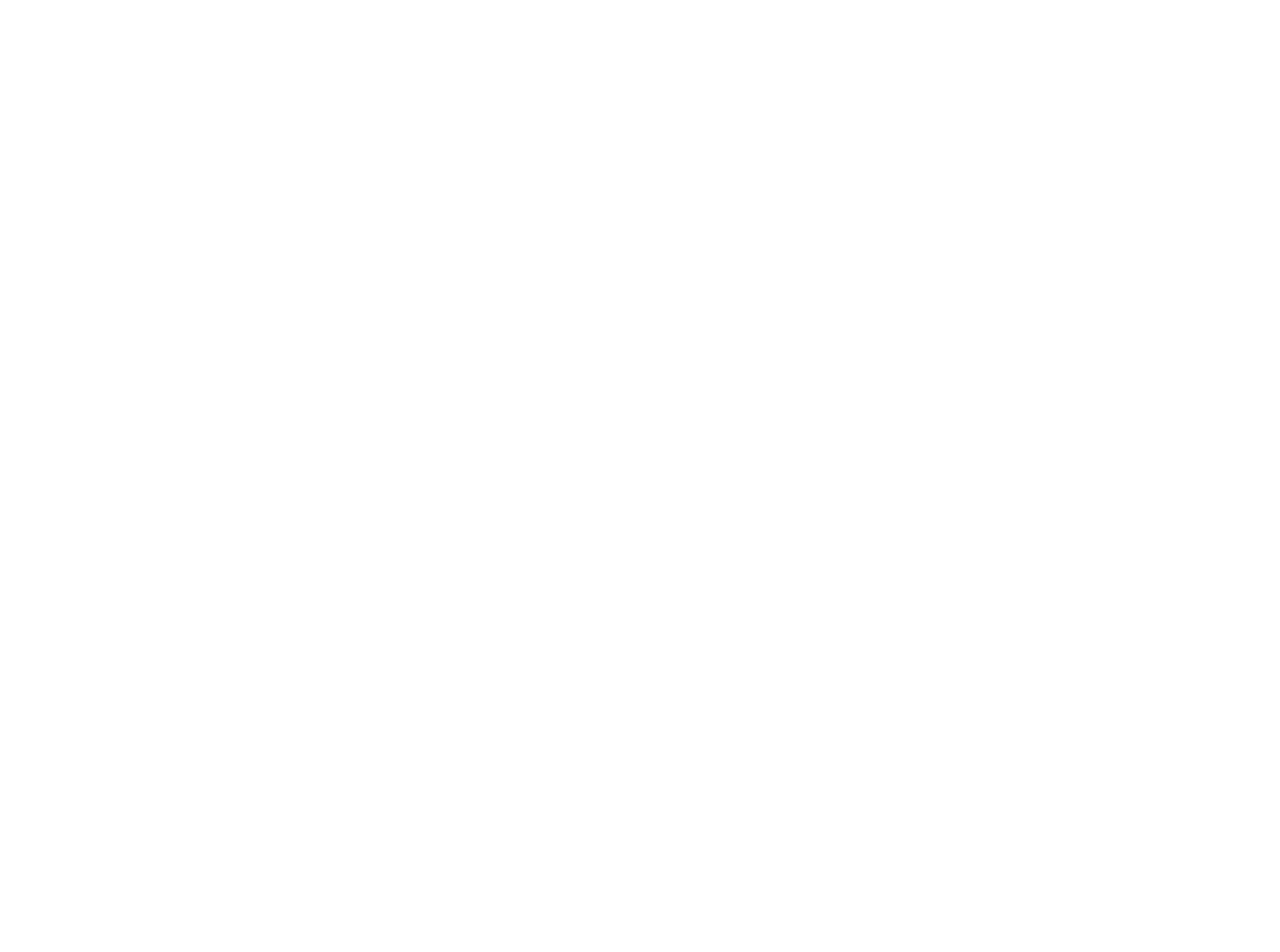
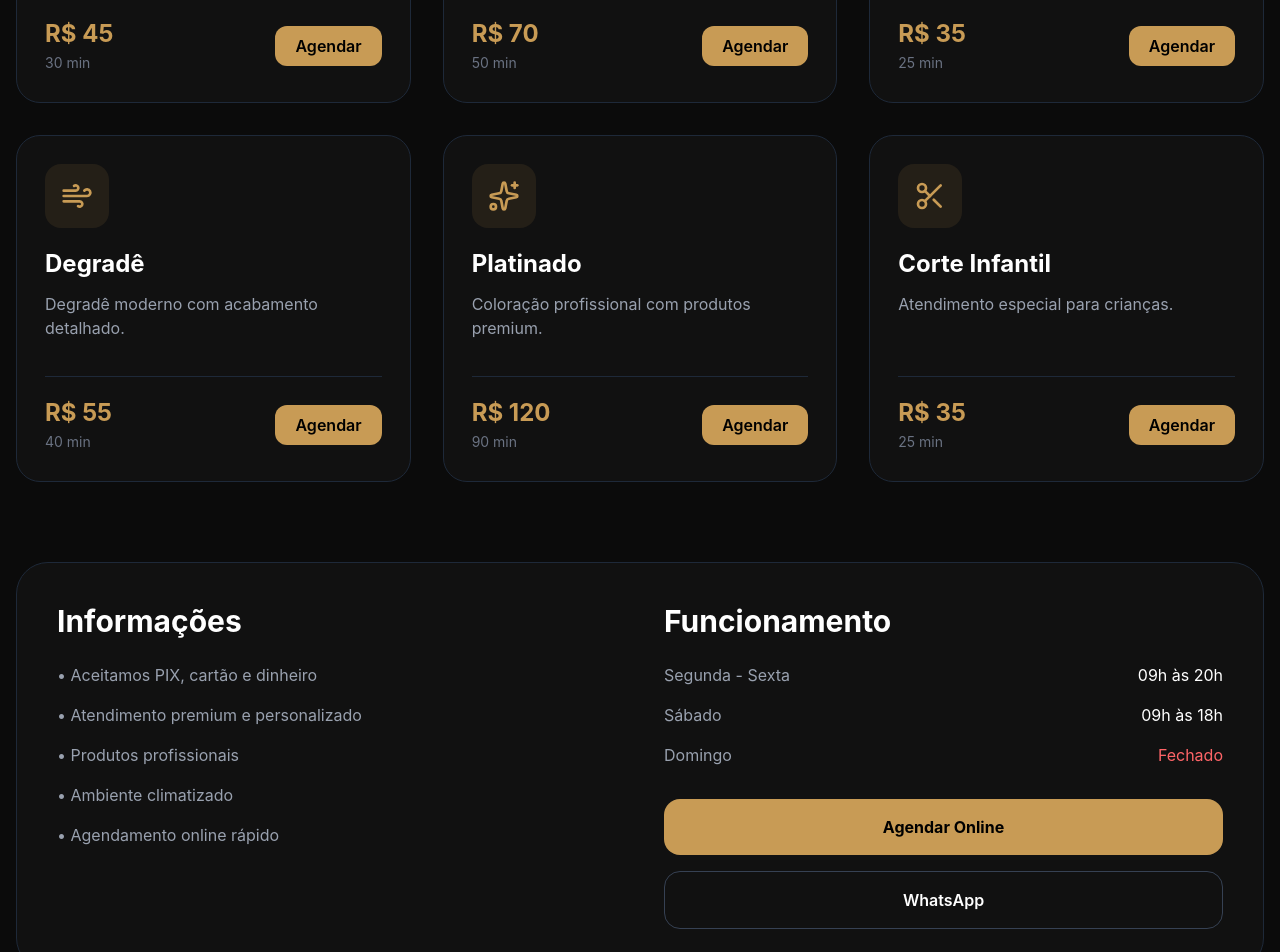
Before and after one commit to lgabrielsouza/Sr-Barbeiro, a React (Vite) app: page /services in a window 1280 px wide. Before the commit this address had no page. Shown: the part 500-1452 px from the top of the page. Before the commit the page ends 800 px from the top, so only its background shows below. Built offline with nearby package versions, Linux system fonts and the light colour scheme.

Commit message:
Nova home e página de serviços

```diff
--- a/package.json
+++ b/package.json
@@ -12,6 +12,7 @@
   "dependencies": {
     "aos": "^2.3.4",
     "framer-motion": "^12.38.0",
+    "lucide-react": "^1.16.0",
     "react": "^19.2.5",
     "react-dom": "^19.2.5",
     "react-icons": "^5.6.0",
--- a/src/App.jsx
+++ b/src/App.jsx
@@ -4,6 +4,7 @@ import Home from "./pages/Home"
 import Pagamento from "./pages/pagamento"
 import Confirmado from "./pages/confirmado"
 import Admin from "./pages/admin"
+import Services from "./pages/Services"
 
 export default function App() {
   return (
@@ -11,6 +12,7 @@ export default function App() {
       <Route path="/" element={<Home />} />
       <Route path="/pagamento" element={<Pagamento />} />
       <Route path="/confirmado" element={<Confirmado />} />
+      <Route path="/services" element={<Services />} />
       <Route path="/admin" element={<Admin />} /> {/* 👈 AQUI DENTRO */}
     </Routes>
   )
--- a/src/pages/Home.jsx
+++ b/src/pages/Home.jsx
@@ -1,175 +1,202 @@
-import { FaWhatsapp, FaInstagram, FaBeer, FaSnowflake, FaUserTie, FaBars } from "react-icons/fa";
-import { useState } from "react";
-import { motion } from "framer-motion";
+import { NavLink } from "react-router-dom";
+import { Scissors, Clock, Award, Users } from "lucide-react";
 
 export default function Home() {
-
-  const [menuOpen, setMenuOpen] = useState(false);
-
-  const imagens = [
-    { img: "https://picsum.photos/500/400?1", tipo: "ANTES" },
-    { img: "https://picsum.photos/500/400?2", tipo: "DEPOIS" },
-    { img: "https://picsum.photos/500/400?3", tipo: "ANTES" },
-    { img: "https://picsum.photos/500/400?4", tipo: "DEPOIS" },
-    { img: "https://picsum.photos/500/400?5", tipo: "ANTES" },
-    { img: "https://picsum.photos/500/400?6", tipo: "DEPOIS" },
-  ];
-
-  const catalogo = [
-    { nome: "Corte Social", preco: "R$ 40", desc: "Corte tradicional com acabamento." },
-    { nome: "Degradê", preco: "R$ 50", desc: "Fade moderno com transição suave." },
-    { nome: "Barba", preco: "R$ 30", desc: "Navalha + toalha quente." },
-    { nome: "Combo", preco: "R$ 70", desc: "Corte + barba.", destaque: true },
-  ];
-
   return (
-    <div className="bg-[#0F0F0F] text-white pt-20">
-
-      {/* NAVBAR */}
-      <header className="fixed top-0 left-0 w-full bg-black/80 backdrop-blur z-50">
-        <div className="max-w-6xl mx-auto flex justify-between items-center p-4">
-
-          <h1 className="text-[#C89B55] font-bold">O Corte & Navalha</h1>
-
-          <nav className="hidden md:flex gap-6 text-sm">
-            <a href="#servicos">Serviços</a>
-            <a href="#catalogo">Catálogo</a>
-            <a href="#galeria">Galeria</a>
-          </nav>
-
-          <button onClick={() => setMenuOpen(!menuOpen)} className="md:hidden">
-            <FaBars />
-          </button>
-
-          <a href="/pagamento" className="hidden md:block bg-[#C89B55] px-4 py-2 rounded text-black">
-            Agendar
-          </a>
+    <div>
+      <section className="relative h-[600px] bg-neutral-900 text-white overflow-hidden">
+        <div className="absolute inset-0">
+          <img
+            src="https://images.unsplash.com/photo-1610475680335-dafab5475150?crop=entropy&cs=tinysrgb&fit=max&fm=jpg&q=80&w=1920"
+            alt="Interior da barbearia"
+            className="w-full h-full object-cover opacity-50"
+          />
         </div>
 
-        {menuOpen && (
-          <div className="md:hidden bg-black p-4 flex flex-col gap-3">
-            <a href="#servicos">Serviços</a>
-            <a href="#catalogo">Catálogo</a>
-            <a href="#galeria">Galeria</a>
-            <a href="/pagamento" className="bg-[#C89B55] text-black px-4 py-2 rounded text-center">
-              Agendar
-            </a>
-          </div>
-        )}
-      </header>
+        <div className="relative max-w-7xl mx-auto px-4 sm:px-6 lg:px-8 h-full flex items-center">
+          <div className="max-w-2xl">
+            <h1 className="text-5xl md:text-6xl font-bold mb-6">
+              Estilo & Tradição
+            </h1>
 
-      {/* HERO */}
-      <section className="h-screen flex items-center justify-center text-center px-4">
-        <motion.div
-          initial={{ opacity: 0, y: 80 }}
-          animate={{ opacity: 1, y: 0 }}
-          transition={{ duration: 0.8 }}
-        >
-          <h1 className="text-4xl md:text-6xl font-bold">
-            Mais que um corte, <span className="text-[#C89B55]">um ritual</span>
-          </h1>
+            <p className="text-xl md:text-2xl mb-8 text-neutral-200">
+              A melhor experiência em cortes masculinos. Profissionais
+              qualificados e ambiente acolhedor.
+            </p>
 
-          <p className="text-gray-400 mt-4">
-            Experiência premium em cada detalhe
-          </p>
+            <div className="flex flex-wrap gap-4">
+              <NavLink
+                to="/pagamento"
+                className="bg-amber-500 hover:bg-amber-600 text-white px-8 py-3 rounded-md font-semibold transition-colors shadow-lg"
+              >
+                Agendar Agora
+              </NavLink>
 
-          <a href="/pagamento" className="mt-6 inline-block bg-[#C89B55] text-black px-6 py-3 rounded-xl">
-            Agendar Agora
-          </a>
-        </motion.div>
-      </section>
-
-      {/* CATÁLOGO (RESTAURADO) */}
-      <motion.section
-        id="catalogo"
-        className="max-w-6xl mx-auto py-20 px-4"
-        initial={{ opacity: 0, y: 60 }}
-        whileInView={{ opacity: 1, y: 0 }}
-      >
-        <h2 className="text-3xl text-center mb-12">Catálogo de Preços</h2>
-
-        <div className="grid md:grid-cols-3 gap-6">
-          {catalogo.map((item, i) => (
-            <motion.div
-              key={i}
-              whileHover={{ scale: 1.05 }}
-              className={`p-6 rounded-xl ${
-                item.destaque
-                  ? "border-2 border-[#C89B55] bg-black/40"
-                  : "border border-gray-800"
-              }`}
-            >
-              <h3 className="text-xl mb-2">{item.nome}</h3>
-
-              <p className="text-gray-400 mb-4">{item.desc}</p>
-
-              <span className="text-[#C89B55] font-bold">{item.preco}</span>
+              <NavLink
+                to="/services"
+                className="border-2 border-white hover:bg-white hover:text-neutral-900 text-white px-8 py-3 rounded-md font-semibold transition-colors"
+              >
+                Ver Serviços
+              </NavLink>
 
               <a
-                href="/pagamento"
-                className="block mt-4 bg-[#C89B55] text-black py-2 rounded text-center"
+                href="#galeria"
+                className="border-2 border-white hover:bg-white hover:text-neutral-900 text-white px-8 py-3 rounded-md font-semibold transition-colors"
               >
-                Agendar
+                Galeria
               </a>
-            </motion.div>
-          ))}
-        </div>
-      </motion.section>
-
-      {/* GALERIA */}
-      <section id="galeria" className="max-w-6xl mx-auto py-20 px-4">
-        <h2 className="text-3xl text-center mb-12">Resultados Reais</h2>
-
-        <div className="grid grid-cols-2 md:grid-cols-3 gap-4">
-          {imagens.map((item, i) => (
-            <motion.div
-              key={i}
-              initial={{ opacity: 0, y: 60 }}
-              whileInView={{ opacity: 1, y: 0 }}
-              transition={{ delay: i * 0.1 }}
-              whileHover={{ scale: 1.05 }}
-              className="relative overflow-hidden rounded-xl group"
-            >
-              <img src={item.img} className="w-full h-56 object-cover" />
-            </motion.div>
-          ))}
+            </div>
+          </div>
         </div>
       </section>
 
-      {/* DIFERENCIAIS */}
-      <section className="bg-black py-20">
-        <div className="max-w-6xl mx-auto grid md:grid-cols-3 gap-6 text-center">
+      <section className="py-20 bg-white">
+        <div className="max-w-7xl mx-auto px-4 sm:px-6 lg:px-8">
+          <div className="text-center mb-16">
+            <h2 className="text-4xl font-bold text-neutral-900 mb-4">
+              Por que nos escolher?
+            </h2>
 
-          <motion.div whileInView={{ opacity: 1, y: 0 }} initial={{ opacity: 0, y: 50 }}>
-            <FaBeer className="mx-auto text-[#C89B55]" />
-            <p>Cerveja artesanal</p>
-          </motion.div>
+            <p className="text-xl text-neutral-600 max-w-2xl mx-auto">
+              Combinamos técnicas tradicionais com as tendências mais modernas
+              do mercado
+            </p>
+          </div>
 
-          <motion.div whileInView={{ opacity: 1, y: 0 }} initial={{ opacity: 0, y: 50 }}>
-            <FaSnowflake className="mx-auto text-[#C89B55]" />
-            <p>Ambiente climatizado</p>
-          </motion.div>
+          <div className="grid md:grid-cols-2 lg:grid-cols-4 gap-8">
+            <div className="text-center p-6">
+              <div className="bg-amber-100 w-16 h-16 rounded-full flex items-center justify-center mx-auto mb-4">
+                <Scissors className="w-8 h-8 text-amber-600" />
+              </div>
 
-          <motion.div whileInView={{ opacity: 1, y: 0 }} initial={{ opacity: 0, y: 50 }}>
-            <FaUserTie className="mx-auto text-[#C89B55]" />
-            <p>Profissionais experientes</p>
-          </motion.div>
+              <h3 className="text-xl font-bold text-neutral-900 mb-2">
+                Profissionais
+              </h3>
 
+              <p className="text-neutral-600">
+                Barbeiros experientes e altamente qualificados
+              </p>
+            </div>
+
+            <div className="text-center p-6">
+              <div className="bg-amber-100 w-16 h-16 rounded-full flex items-center justify-center mx-auto mb-4">
+                <Clock className="w-8 h-8 text-amber-600" />
+              </div>
+
+              <h3 className="text-xl font-bold text-neutral-900 mb-2">
+                Pontualidade
+              </h3>
+
+              <p className="text-neutral-600">
+                Agendamento online e horários flexíveis
+              </p>
+            </div>
+
+            <div className="text-center p-6">
+              <div className="bg-amber-100 w-16 h-16 rounded-full flex items-center justify-center mx-auto mb-4">
+                <Award className="w-8 h-8 text-amber-600" />
+              </div>
+
+              <h3 className="text-xl font-bold text-neutral-900 mb-2">
+                Qualidade
+              </h3>
+
+              <p className="text-neutral-600">
+                Produtos premium e equipamentos modernos
+              </p>
+            </div>
+
+            <div className="text-center p-6">
+              <div className="bg-amber-100 w-16 h-16 rounded-full flex items-center justify-center mx-auto mb-4">
+                <Users className="w-8 h-8 text-amber-600" />
+              </div>
+
+              <h3 className="text-xl font-bold text-neutral-900 mb-2">
+                Atendimento
+              </h3>
+
+              <p className="text-neutral-600">
+                Ambiente acolhedor e atendimento personalizado
+              </p>
+            </div>
+          </div>
         </div>
       </section>
 
-      {/* WHATSAPP */}
-      <a href="https://wa.me/5583999999999"
-        className="fixed bottom-4 right-4 bg-green-500 p-4 rounded-full">
-        <FaWhatsapp />
-      </a>
+      <section className="py-20 bg-neutral-100">
+        <div className="max-w-7xl mx-auto px-4 sm:px-6 lg:px-8">
+          <div className="grid md:grid-cols-2 gap-12 items-center">
+            <div>
+              <h2 className="text-4xl font-bold text-neutral-900 mb-6">
+                Mais de 10 anos de experiência
+              </h2>
 
-      {/* INSTAGRAM */}
-      <a href="https://instagram.com/SEU_USUARIO"
-        className="fixed bottom-20 right-4 bg-pink-500 p-4 rounded-full">
-        <FaInstagram />
-      </a>
+              <p className="text-lg text-neutral-600 mb-6">
+                Nossa barbearia é referência em cortes masculinos, barba e
+                tratamentos capilares. Cada cliente recebe atenção especial e
+                um serviço personalizado de acordo com seu estilo.
+              </p>
 
+              <p className="text-lg text-neutral-600 mb-8">
+                Utilizamos apenas produtos de alta qualidade e mantemos nossos
+                profissionais sempre atualizados com as últimas tendências e
+                técnicas do mercado.
+              </p>
+
+              <a
+                href="#catalogo"
+                className="inline-block bg-neutral-900 hover:bg-neutral-800 text-white px-8 py-3 rounded-md font-semibold transition-colors"
+              >
+                Conheça nossos serviços
+              </a>
+            </div>
+
+            <div className="grid grid-cols-2 gap-4">
+              <img
+                src="https://images.unsplash.com/photo-1754294437661-129b86f868ea?crop=entropy&cs=tinysrgb&fit=max&fm=jpg&q=80&w=600"
+                alt="Barbearia"
+                className="w-full h-64 object-cover rounded-lg shadow-lg"
+              />
+
+              <img
+                src="https://images.unsplash.com/photo-1759142449398-89357aa1bb36?crop=entropy&cs=tinysrgb&fit=max&fm=jpg&q=80&w=600"
+                alt="Barbearia"
+                className="w-full h-64 object-cover rounded-lg shadow-lg mt-8"
+              />
+            </div>
+          </div>
+        </div>
+      </section>
+
+      <section className="py-20 bg-amber-500 text-white">
+        <div className="max-w-7xl mx-auto px-4 sm:px-6 lg:px-8 text-center">
+          <h2 className="text-4xl font-bold mb-6">
+            Pronto para um novo visual?
+          </h2>
+
+          <p className="text-xl mb-8 max-w-2xl mx-auto">
+            Agende seu horário agora e garanta o melhor atendimento
+          </p>
+
+          <div className="flex flex-wrap gap-4 justify-center">
+            <NavLink
+              to="/pagamento"
+              className="inline-block bg-white text-amber-500 hover:bg-neutral-100 px-8 py-3 rounded-md font-semibold transition-colors shadow-lg"
+            >
+              Agendar Online
+            </NavLink>
+
+            <a
+              href="https://wa.me/5583999999999"
+              target="_blank"
+              rel="noopener noreferrer"
+              className="inline-block border-2 border-white hover:bg-white hover:text-amber-500 text-white px-8 py-3 rounded-md font-semibold transition-colors"
+            >
+              WhatsApp
+            </a>
+          </div>
+        </div>
+      </section>
     </div>
-  )
+  );
 }
--- /dev/null
+++ b/src/pages/Services.jsx
@@ -0,0 +1,298 @@
+import { NavLink } from "react-router-dom"
+
+import {
+  Scissors,
+  Sparkles,
+  Blend,
+  Wind,
+} from "lucide-react"
+
+const services = [
+  {
+    id: 1,
+    name: "Corte Tradicional",
+    description:
+      "Corte clássico masculino com acabamento impecável.",
+
+    price: "R$ 45",
+
+    duration: "30 min",
+
+    icon: <Scissors className="w-8 h-8" />,
+  },
+
+  {
+    id: 2,
+
+    name: "Corte + Barba",
+
+    description:
+      "Corte completo com design de barba e hidratação.",
+
+    price: "R$ 70",
+
+    duration: "50 min",
+
+    icon: <Sparkles className="w-8 h-8" />,
+  },
+
+  {
+    id: 3,
+
+    name: "Barba",
+
+    description:
+      "Design e aparação com navalha e toalha quente.",
+
+    price: "R$ 35",
+
+    duration: "25 min",
+
+    icon: <Blend className="w-8 h-8" />,
+  },
+
+  {
+    id: 4,
+
+    name: "Degradê",
+
+    description:
+      "Degradê moderno com acabamento detalhado.",
+
+    price: "R$ 55",
+
+    duration: "40 min",
+
+    icon: <Wind className="w-8 h-8" />,
+  },
+
+  {
+    id: 5,
+
+    name: "Platinado",
+
+    description:
+      "Coloração profissional com produtos premium.",
+
+    price: "R$ 120",
+
+    duration: "90 min",
+
+    icon: <Sparkles className="w-8 h-8" />,
+  },
+
+  {
+    id: 6,
+
+    name: "Corte Infantil",
+
+    description:
+      "Atendimento especial para crianças.",
+
+    price: "R$ 35",
+
+    duration: "25 min",
+
+    icon: <Scissors className="w-8 h-8" />,
+  },
+]
+
+export default function Services() {
+
+  return (
+
+    <div className="min-h-screen bg-[#0b0b0b] text-white py-20 px-4">
+
+      <div className="max-w-7xl mx-auto">
+
+        {/* HEADER */}
+        <div className="text-center mb-20">
+
+          <h1 className="text-5xl font-bold mb-5">
+            Nossos Serviços
+          </h1>
+
+          <p className="text-gray-400 text-lg max-w-2xl mx-auto">
+            Qualidade, estilo e profissionalismo em cada detalhe.
+          </p>
+
+        </div>
+
+        {/* CARDS */}
+        <div className="grid md:grid-cols-2 lg:grid-cols-3 gap-8 mb-20">
+
+          {services.map((service) => (
+
+            <div
+
+              key={service.id}
+
+              className="bg-[#111] border border-gray-800 rounded-3xl p-7 hover:border-[#C89B55] transition-all duration-300 hover:-translate-y-1"
+            >
+
+              <div className="bg-[#C89B55]/10 w-16 h-16 rounded-2xl flex items-center justify-center mb-5 text-[#C89B55]">
+
+                {service.icon}
+
+              </div>
+
+              <h3 className="text-2xl font-bold mb-3">
+                {service.name}
+              </h3>
+
+              <p className="text-gray-400 mb-6 min-h-[60px]">
+                {service.description}
+              </p>
+
+              <div className="flex items-center justify-between border-t border-gray-800 pt-5">
+
+                <div>
+
+                  <p className="text-2xl font-bold text-[#C89B55]">
+                    {service.price}
+                  </p>
+
+                  <span className="text-sm text-gray-500">
+                    {service.duration}
+                  </span>
+
+                </div>
+
+                <NavLink
+
+                  to="/pagamento"
+
+                  className="bg-[#C89B55] hover:opacity-90 text-black px-5 py-2 rounded-xl font-semibold transition"
+                >
+
+                  Agendar
+
+                </NavLink>
+
+              </div>
+
+            </div>
+
+          ))}
+
+        </div>
+
+        {/* INFORMAÇÕES */}
+        <div className="bg-[#111] border border-gray-800 rounded-[32px] p-10">
+
+          <div className="grid md:grid-cols-2 gap-12">
+
+            {/* ESQUERDA */}
+            <div>
+
+              <h2 className="text-3xl font-bold mb-6">
+                Informações
+              </h2>
+
+              <ul className="space-y-4 text-gray-400">
+
+                <li>
+                  • Aceitamos PIX, cartão e dinheiro
+                </li>
+
+                <li>
+                  • Atendimento premium e personalizado
+                </li>
+
+                <li>
+                  • Produtos profissionais
+                </li>
+
+                <li>
+                  • Ambiente climatizado
+                </li>
+
+                <li>
+                  • Agendamento online rápido
+                </li>
+
+              </ul>
+
+            </div>
+
+            {/* DIREITA */}
+            <div>
+
+              <h2 className="text-3xl font-bold mb-6">
+                Funcionamento
+              </h2>
+
+              <div className="space-y-4 text-gray-400">
+
+                <div className="flex justify-between">
+
+                  <span>Segunda - Sexta</span>
+
+                  <span className="text-white">
+                    09h às 20h
+                  </span>
+
+                </div>
+
+                <div className="flex justify-between">
+
+                  <span>Sábado</span>
+
+                  <span className="text-white">
+                    09h às 18h
+                  </span>
+
+                </div>
+
+                <div className="flex justify-between">
+
+                  <span>Domingo</span>
+
+                  <span className="text-red-400">
+                    Fechado
+                  </span>
+
+                </div>
+
+              </div>
+
+              {/* BOTÕES */}
+              <div className="flex flex-col gap-4 mt-8">
+
+                <NavLink
+
+                  to="/pagamento"
+
+                  className="bg-[#C89B55] text-black py-4 rounded-2xl text-center font-bold hover:opacity-90 transition"
+                >
+
+                  Agendar Online
+
+                </NavLink>
+
+                <a
+
+                  href="https://wa.me/5583999999999"
+
+                  target="_blank"
+
+                  className="border border-gray-700 hover:border-[#C89B55] py-4 rounded-2xl text-center font-semibold transition"
+                >
+
+                  WhatsApp
+
+                </a>
+
+              </div>
+
+            </div>
+
+          </div>
+
+        </div>
+
+      </div>
+
+    </div>
+  )
+}
```
Also changed, not shown: 1 other file (tests, documents, lock files or other folders).
